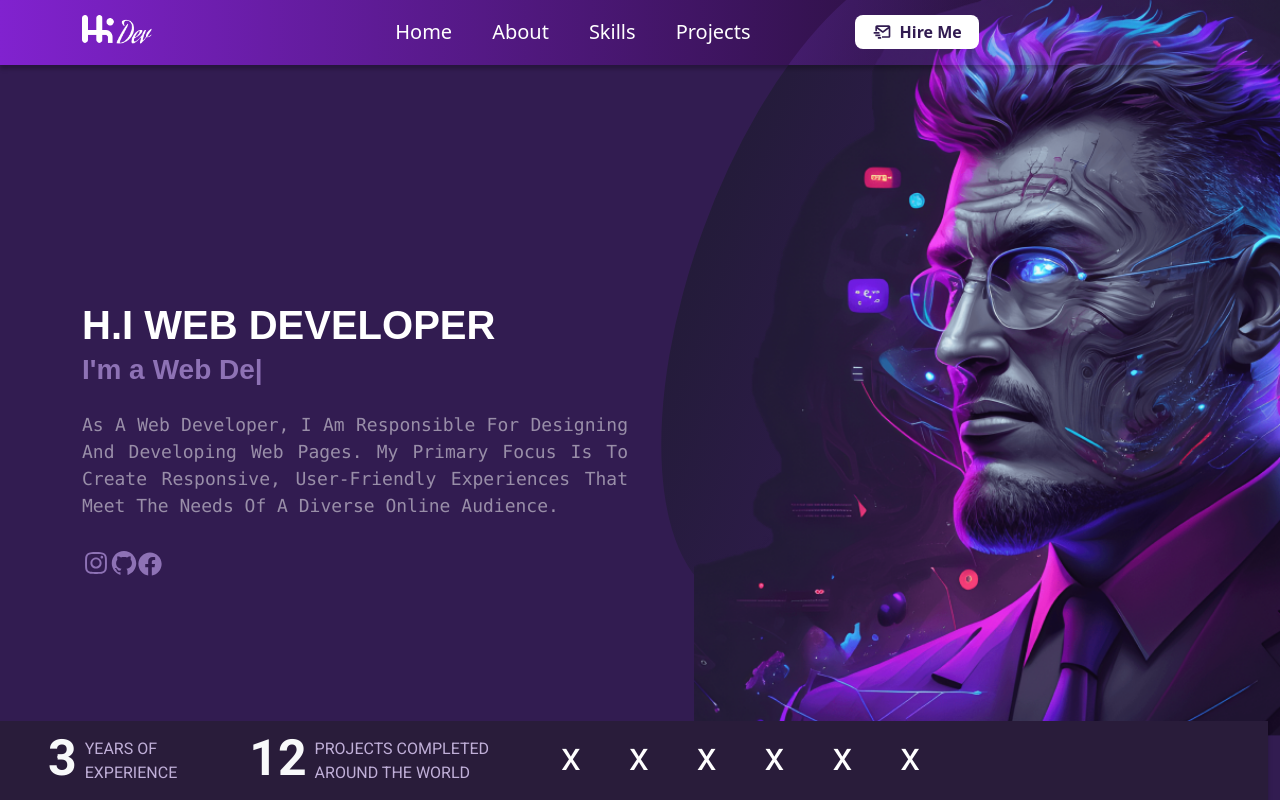
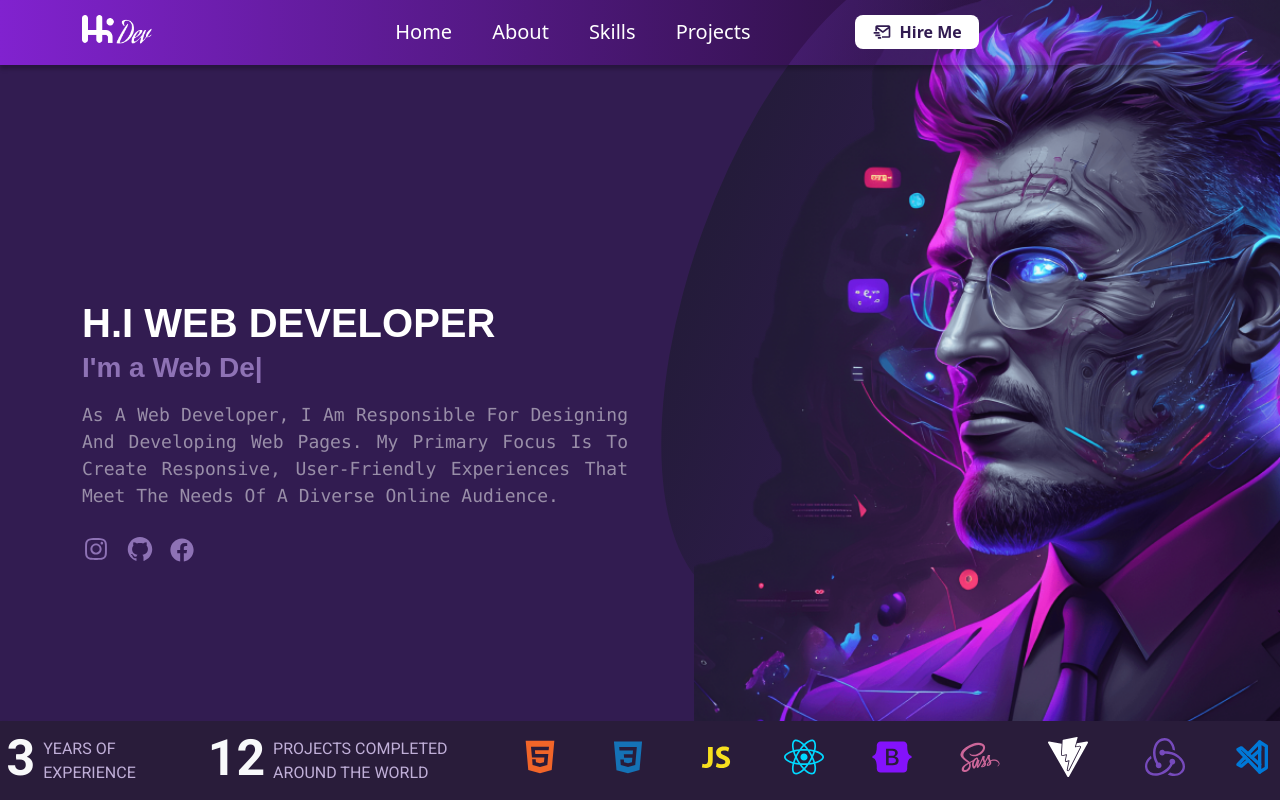
Before and after one commit to alien-05/portfolioreact, a React (Create React App) app: page /about in a window 1280 px wide. Shown: the top 800 px of the page. Built offline with nearby package versions, Linux system fonts and the light colour scheme; a web font is replaced by a local one.

Commit message:
finish hero section -animation

```diff
--- a/src/components/Main.js
+++ b/src/components/Main.js
@@ -1,9 +1,12 @@
 import React from "react";
 import { Link } from 'react-router-dom';
 import Typed from 'react-typed';
-import { AiOutlineInstagram, AiFillGithub } from "react-icons/ai";
-import { FaFacebook } from "react-icons/fa";
-// import { BiLogoGmail } from "react-icons/bi";
+import { AiOutlineInstagram, AiFillGithub, AiFillHtml5 } from "react-icons/ai";
+import { FaFacebook, FaReact, FaBootstrap } from "react-icons/fa";
+import { DiCss3, DiJavascript1, DiSass } from "react-icons/di";
+import { SiVite, SiRedux } from "react-icons/si";
+import { TbBrandVscode } from "react-icons/tb";
+
 import logo from '../../src/imgs/Background Image.png';
 
 function Main(props) {
@@ -32,7 +35,7 @@ function Main(props) {
                 <div className="container">
                     <div className="row mt-0 ">
                         <div className="col-12 left col-lg-6">
-                            <h1 className='title fs-1 text-center text-lg-start fw-bold pt-3 mb-0'>H.I WEB DEVELOPER </h1>
+                            <h1 className='title fs-1 text-center text-lg-start fw-bold  mb-0'>H.I WEB DEVELOPER </h1>
                             <span className="fonction fw-bold d-flex justify-content-center justify-content-lg-start fs-3 mt-0 mb-1">
                                 <span className="me-2">I'm a</span><Typed
                                     strings={["Web Designer", "Web Developer", "WordPress Developer"]}
@@ -41,12 +44,12 @@ function Main(props) {
                                     loop
                                 />
                             </span>
-                            <p className="description  lh-base font-monospace pt-3 pb-0 pb-lg-1 text-white-50 text-capitalize">
+                            <p className="description  lh-base font-monospace pt-2 pb-0  text-white-50 text-capitalize">
                                 As a web developer, I am responsible for designing and developing web pages. My primary focus is to create responsive, user-friendly experiences that meet the needs of a diverse online audience.
                             </p>
                             <div className="col-12 icons-social">
-                                <Link className="instagram fs-3 " to={'https://instagram.com/hi__webdesign?igshid=ZDc4ODBmNjlmNQ=='} target="_blank"><AiOutlineInstagram /></Link>
-                                <Link className="github fs-3 " to={'https://github.com/alien-05'} target="_blank"><AiFillGithub /></Link>
+                                <Link className="instagram fs-3 me-3 " to={'https://instagram.com/hi__webdesign?igshid=ZDc4ODBmNjlmNQ=='} target="_blank"><AiOutlineInstagram /></Link>
+                                <Link className="github fs-3 me-3 " to={'https://github.com/alien-05'} target="_blank"><AiFillGithub /></Link>
                                 {/* <Link className="gmail fs-3 me-4" to='hi.webdesigncompany@gmail.com'><BiLogoGmail /></Link> */}
                                 <Link className="facebook fs-4 " to={'https://www.facebook.com/profile.php?id=100092187097027&mibextid=ZbWKwL'} target="_blank"><FaFacebook /></Link>
                             </div>
@@ -59,27 +62,38 @@ function Main(props) {
                             </div>
                         </div>
                     </div>
-                    <div className="footer ps-5 d-flex align-items-center row w-100 position-absolute">
-                        <div className="col-auto">
-                            <div className="exp d-flex align-items-center me-5 ">
+                    <div className="footer  d-flex align-items-center justify-content-center  w-100 position-absolute">
+                        <div className="row">
+
+                            <div className="col-6 col-lg-auto">
+                                <div className="exp d-flex justify-content-center justify-content-lg-start align-items-center me-5 ">
                                     <span className="num text-light  fw-bold me-2 mb-1">3</span>
                                     <span className="txt text-uppercase">years of <br /> experience</span>
                                 </div>
                             </div>
-                        <div className="col-auto">
-                            <div className="prjt d-flex align-items-center me-5">
+                            <div className="col-6 col-lg-auto">
+                                <div className="prjt d-flex justify-content-center justify-content-lg-start align-items-center me-5">
                                     <span className="num text-light mb-1 fw-bold me-2">12</span>
                                     <span className="txt text-uppercase">Projects Completed <br /> around the world</span>
                                 </div>
                             </div>
-                        <div className="col-auto">
-                            <div className="tools d-flex align-items-center mb-2" >
-                                <span className="me-5 fs-1">x</span>
-                                <span className="me-5  fs-1">x</span>
-                                <span className="me-5 fs-1">x</span>
-                                <span className="me-5 fs-1">x</span>
-                                <span className="me-5 fs-1">x</span>
-                                <span className="me-4 fs-1">x</span>
+                            <div className="col-md-12 col-lg-auto">
+                                <div className="tools d-flex justify-content-center flex-column flex-xl-row align-items-center mt-1" >
+                                    <div className="div">
+                                        <span className="html me-5  fs-1"><AiFillHtml5 /></span>
+                                        <span className="css me-5  fs-1"><DiCss3 /></span>
+                                        <span className="js me-5 fs-1"><DiJavascript1 /></span>
+                                        <span className="react me-5 fs-1"><FaReact /></span>
+                                        <span className="bp me-xl-5 fs-1"><FaBootstrap /></span>
+                                    </div>
+
+                                    <div className="div">
+                                        <span className="sass me-5 ms-0 fs-1"><DiSass /></span>
+                                        <span className="vite me-5 fs-1"><SiVite /></span>
+                                        <span className="redux me-5 fs-1"> <SiRedux /></span>
+                                        <span className="vscode fs-1"><TbBrandVscode /></span>
+                                    </div>
+                                </div>
                             </div>
                         </div>
                     </div>
--- a/src/sass/_globalrules.scss
+++ b/src/sass/_globalrules.scss
@@ -29,3 +29,33 @@ body{
     background-color: #FBFCD4;
     color:#FBC403;
 }
+
+.html{
+    color: #F16529;
+}
+.css{
+    color: #1572B6;
+}
+.react{
+    color: #00d8ff;
+}
+.bp{
+    color: #8412fb;
+}
+.sass{
+    color: #cc6699;
+}
+.vite{
+    color: #fff;
+}
+
+.redux{
+    color:#764ABC
+}
+
+.vscode{
+    color: #0078d7;
+}
+.js{
+    color: #f7df1e;
+}
--- a/src/sass/pages/_Hero.scss
+++ b/src/sass/pages/_Hero.scss
@@ -86,14 +86,15 @@
         opacity: 1;
       }
       &:hover {
-        color: inherit;
-        opacity: 0.9;
+        // color: inherit;
+        // opacity: 0.9;
         position: relative;
         top: 2px;
       }
     }
   }
   .footer {
+    width: 102%;
     box-shadow: 0 4px 4px 0 rgb(0, 0, 0, 25%);
     z-index: 10;
     background-color: #291c3a;
@@ -117,10 +118,7 @@
         color: #c0afd8;
       }
     }
-    .tools {
-      span {
-        color: #fff;
-      }
-    }
+    // .tools {
+    // }
   }
 }
--- a/src/sass/style.css
+++ b/src/sass/style.css
@@ -15,6 +15,42 @@ body {
 .main-btn {
   background-color: #FBFCD4;
   color: #FBC403;
+}
+
+.html {
+  color: #F16529;
+}
+
+.css {
+  color: #1572B6;
+}
+
+.react {
+  color: #00d8ff;
+}
+
+.bp {
+  color: #8412fb;
+}
+
+.sass {
+  color: #cc6699;
+}
+
+.vite {
+  color: #fff;
+}
+
+.redux {
+  color: #764ABC;
+}
+
+.vscode {
+  color: #0078d7;
+}
+
+.js {
+  color: #f7df1e;
 }
 
 .navbar {
@@ -110,12 +146,11 @@ body {
   opacity: 1;
 }
 .main .icons-social a:hover {
-  color: inherit;
-  opacity: 0.9;
   position: relative;
   top: 2px;
 }
 .main .footer {
+  width: 102%;
   box-shadow: 0 4px 4px 0 rgba(0, 0, 0, 0.25);
   z-index: 10;
   background-color: #291c3a;
@@ -134,9 +169,6 @@ body {
 }
 .main .footer .prjt .txt {
   color: #c0afd8;
-}
-.main .footer .tools span {
-  color: #fff;
 }
 
 .skills .skill {
```
Also changed, not shown: 18 other files (tests, documents, lock files or other folders). Lines whose indentation alone changed are shown as unchanged.
